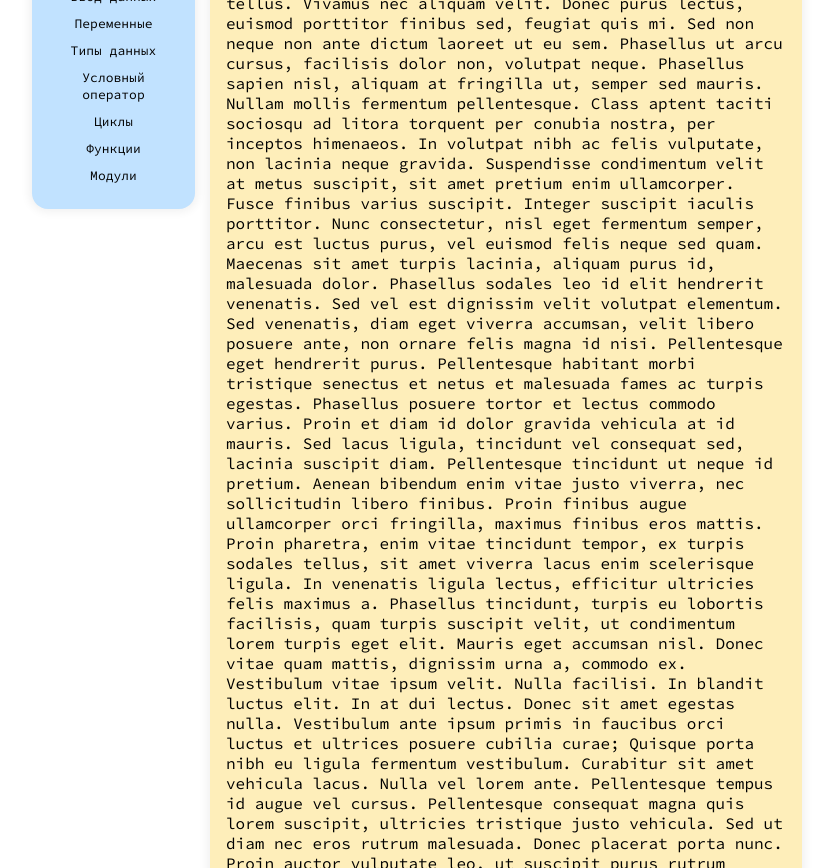
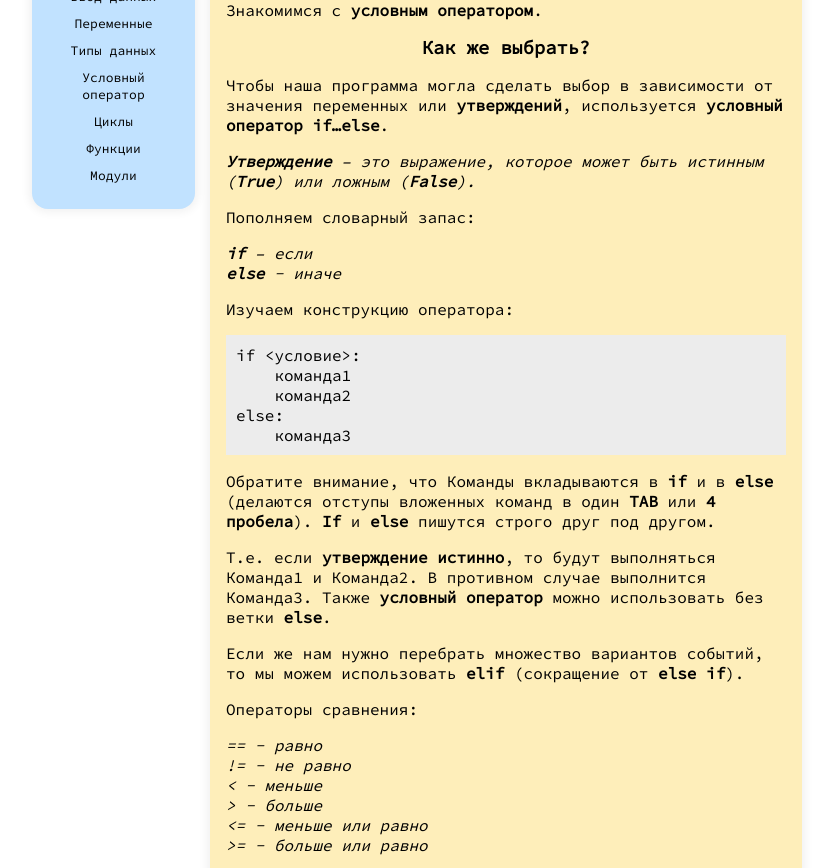
Before and after one commit to ilkatkov/python_book, a plain HTML site: page operator.html in a window 1280 px wide. Shown: the part 146-1014 px from the top of the page, without its empty margins (223-1056 px from the left). Drawn offline with Linux system fonts and the light colour scheme.

Commit message:
added operator.html

```diff
--- a/operator.html
+++ b/operator.html
@@ -34,24 +34,31 @@
                 <a href="modules.html">Модули</a></p>
         </div>
         <div class="content_div">
-            Lorem ipsum dolor sit amet, consectetur adipiscing elit. Integer erat arcu, auctor non odio sed, mattis hendrerit tellus. Vivamus nec aliquam velit. Donec purus lectus, euismod porttitor finibus sed, feugiat quis mi. Sed non neque non ante dictum laoreet
-            ut eu sem. Phasellus ut arcu cursus, facilisis dolor non, volutpat neque. Phasellus sapien nisl, aliquam at fringilla ut, semper sed mauris. Nullam mollis fermentum pellentesque. Class aptent taciti sociosqu ad litora torquent per conubia
-            nostra, per inceptos himenaeos. In volutpat nibh ac felis vulputate, non lacinia neque gravida. Suspendisse condimentum velit at metus suscipit, sit amet pretium enim ullamcorper. Fusce finibus varius suscipit. Integer suscipit iaculis porttitor.
-            Nunc consectetur, nisl eget fermentum semper, arcu est luctus purus, vel euismod felis neque sed quam. Maecenas sit amet turpis lacinia, aliquam purus id, malesuada dolor. Phasellus sodales leo id elit hendrerit venenatis. Sed vel est dignissim
-            velit volutpat elementum. Sed venenatis, diam eget viverra accumsan, velit libero posuere ante, non ornare felis magna id nisi. Pellentesque eget hendrerit purus. Pellentesque habitant morbi tristique senectus et netus et malesuada fames ac
-            turpis egestas. Phasellus posuere tortor et lectus commodo varius. Proin et diam id dolor gravida vehicula at id mauris. Sed lacus ligula, tincidunt vel consequat sed, lacinia suscipit diam. Pellentesque tincidunt ut neque id pretium. Aenean
-            bibendum enim vitae justo viverra, nec sollicitudin libero finibus. Proin finibus augue ullamcorper orci fringilla, maximus finibus eros mattis. Proin pharetra, enim vitae tincidunt tempor, ex turpis sodales tellus, sit amet viverra lacus
-            enim scelerisque ligula. In venenatis ligula lectus, efficitur ultricies felis maximus a. Phasellus tincidunt, turpis eu lobortis facilisis, quam turpis suscipit velit, ut condimentum lorem turpis eget elit. Mauris eget accumsan nisl. Donec
-            vitae quam mattis, dignissim urna a, commodo ex. Vestibulum vitae ipsum velit. Nulla facilisi. In blandit luctus elit. In at dui lectus. Donec sit amet egestas nulla. Vestibulum ante ipsum primis in faucibus orci luctus et ultrices posuere
-            cubilia curae; Quisque porta nibh eu ligula fermentum vestibulum. Curabitur sit amet vehicula lacus. Nulla vel lorem ante. Pellentesque tempus id augue vel cursus. Pellentesque consequat magna quis lorem suscipit, ultricies tristique justo
-            vehicula. Sed ut diam nec eros rutrum malesuada. Donec placerat porta nunc. Proin auctor vulputate leo, ut suscipit purus rutrum vestibulum. Maecenas eu libero metus. Nulla pretium accumsan nunc nec scelerisque. Curabitur id ligula a mauris
-            facilisis tempus at nec quam. Ut sem est, fermentum nec diam sit amet, mattis mollis leo. Suspendisse pretium pulvinar ante id commodo. Nullam sit amet pellentesque quam. Duis mauris sem, ornare et semper vel, ultricies quis turpis. Nam mauris
-            nunc, condimentum id maximus tempus, iaculis sed diam. Curabitur nunc quam, imperdiet at accumsan non, tincidunt vitae nulla. Curabitur rhoncus orci ipsum, non suscipit tortor ultrices fringilla. Proin eleifend interdum neque, et consequat
-            nunc sollicitudin dapibus. Quisque congue sollicitudin nibh, at interdum nulla. Curabitur at commodo purus. Etiam nisl dui, pharetra ut magna id, rhoncus viverra dui. Integer condimentum fermentum nisi in viverra. Vestibulum nulla felis, suscipit
-            vitae aliquet vitae, volutpat vel nibh. Phasellus mollis, mi vitae porttitor tincidunt, est sapien lobortis metus, nec cursus eros orci ac orci. Nulla ut ultrices magna. Fusce interdum dolor et vestibulum molestie. Integer id sem a libero
-            ullamcorper fermentum. Vivamus convallis ligula et laoreet vulputate. Orci varius natoque penatibus et magnis dis parturient montes, nascetur ridiculus mus. Mauris nec lobortis leo. Mauris id nunc in metus pharetra egestas.
+            <h2>Условный оператор</h2>
+            <p>Знакомимся с <b>условным оператором</b>.</p>
+            <h3>Как же выбрать?</h3>
+            <p>Чтобы наша программа могла сделать выбор в зависимости от значения переменных или <b>утверждений</b>, используется <b>условный оператор if…else</b>.</p>
+            <p><i><b>Утверждение</b> – это выражение, которое может быть истинным (<b>True</b>) или ложным (<b>False</b>).</i></p>
+            <p>Пополняем словарный запас:</p>
+            <p><i><b>if</b> – если<br><b>else</b> - иначе</i></p>
+            <p>Изучаем конструкцию оператора:</p>
+            <div class="code">
+                if
+                <условие>:<br>&nbsp;&nbsp;&nbsp;&nbsp;команда1<br>&nbsp;&nbsp;&nbsp;&nbsp;команда2<br>else:<br>&nbsp;&nbsp;&nbsp;&nbsp;команда3
+            </div>
+            <p>Обратите внимание, что Команды вкладываются в <b>if</b> и в <b>else</b> (делаются отступы вложенных команд в один <b>TAB</b> или <b>4 пробела</b>). <b>If</b> и <b>else</b> пишутся строго друг под другом.</p>
+            <p>Т.е. если <b>утверждение истинно</b>, то будут выполняться Команда1 и Команда2. В противном случае выполнится Команда3. Также <b>условный оператор</b> можно использовать без ветки <b>else</b>.</p>
+            <p>Если же нам нужно перебрать множество вариантов событий, то мы можем использовать <b>elif</b> (сокращение от <b>else if</b>).</p>
+            <p>Операторы сравнения:</p>
+            <p><i>== - равно<br>!= - не равно<br>
+                < - меньше<br>> - больше<br>
+                    <= - меньше или равно<br>>= - больше или равно</i></p>
+            <p>Рассмотрим пример, в котором пользователь вводит 2 числа и выясняет, какое из них больше. Если числа равны, то программа должна будет оповестить нас об этом.</p>
+            <div class="code">
+                a = int(input("Введи первое число:"))<br>b = int(input("Введи второе число:"))<br><br>if a == b:<br>&nbsp;&nbsp;&nbsp;&nbsp;print("Числа равны.")<br>elif a > b:<br>&nbsp;&nbsp;&nbsp;&nbsp;print(a, "больше" b)<br>else:<br>&nbsp;&nbsp;&nbsp;&nbsp;print(b,
+                "больше", a)
+            </div>
         </div>
-    </div>
 </body>
 
 </html>
```
